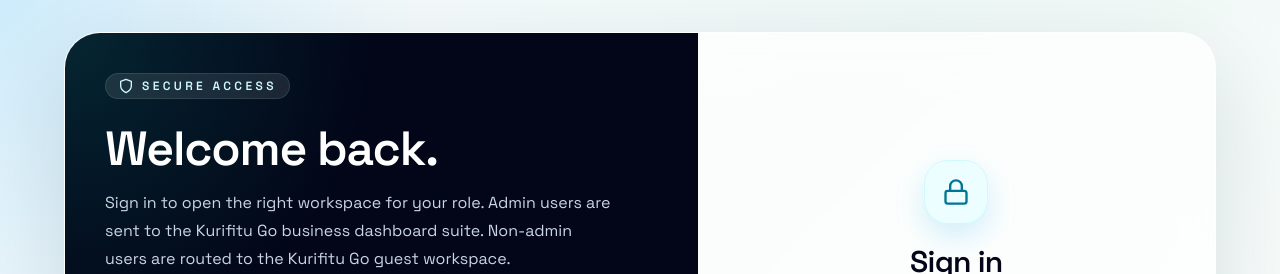
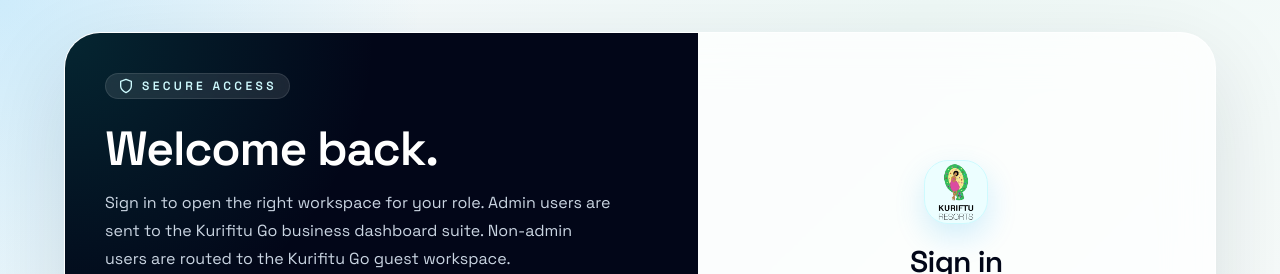
Before and after one commit to beimnetmelese/kurifitu, a React (Vite) app: page / in a window 1280 px wide. Shown: the top 274 px of the page. Built offline with nearby package versions, Linux system fonts and the light colour scheme.

Commit message:
kuriftu logo changed

```diff
--- a/index.html
+++ b/index.html
@@ -3,14 +3,14 @@
 
 <head>
   <meta charset="UTF-8" />
-  <link rel="icon" type="image/svg+xml" href="/vite.svg" />
+  <link rel="icon" type="image/png" href="/src/assets/kuriftu.png" />
   <meta name="viewport" content="width=device-width, initial-scale=1.0" />
   <link rel="preconnect" href="https://fonts.googleapis.com" />
   <link rel="preconnect" href="https://fonts.gstatic.com" crossorigin />
   <link
     href="https://fonts.googleapis.com/css2?family=Sora:wght@400;600;700;800&family=Space+Grotesk:wght@400;500;600;700&display=swap"
     rel="stylesheet" />
-  <title>OpsMind AI | Resort Operations Dashboard</title>
+  <title>Kurifitu Go</title>
 </head>
 
 <body>
--- a/src/App.tsx
+++ b/src/App.tsx
@@ -30,6 +30,7 @@
 import GuestFeedbackPage from "./pages/Feedback";
 import RoomControlsPage from "./pages/RoomControls";
 import MenuSuggestionsPage from "./pages/MenuSuggestions";
+import kuriftuLogo from "./assets/kuriftu.png";
 
 type AppMode = "admin" | "guest";
 
@@ -333,9 +334,11 @@
           <header className="sticky top-4 z-30 mb-6 rounded-[28px] border border-white/80 bg-white/92 px-5 py-4 shadow-[0_20px_60px_rgba(15,23,42,0.08)] backdrop-blur-xl">
             <div className="flex flex-col gap-4 lg:flex-row lg:items-center lg:justify-between">
               <div className="flex items-center gap-3">
-                <div className="flex h-11 w-11 items-center justify-center rounded-2xl bg-gradient-to-br from-cyan-300 to-emerald-500 text-base font-black text-slate-950 shadow-[0_12px_28px_rgba(34,197,94,0.18)]">
-                  G
-                </div>
+                <img
+                  src={kuriftuLogo}
+                  alt="Kuriftu logo"
+                  className="h-11 w-11 rounded-2xl object-cover ring-1 ring-white/70 shadow-[0_12px_28px_rgba(34,197,94,0.18)]"
+                />
                 <div>
                   <p className="text-sm font-semibold text-slate-950">
                     Kurifitu Go Guest
@@ -514,9 +517,11 @@
         <header className="sticky top-4 z-30 mb-6 rounded-[28px] border border-white/80 bg-white/92 px-5 py-4 shadow-[0_20px_60px_rgba(15,23,42,0.08)] backdrop-blur-xl">
           <div className="flex flex-col gap-4 lg:flex-row lg:items-center lg:justify-between">
             <div className="flex items-center gap-3">
-              <div className="flex h-11 w-11 items-center justify-center rounded-2xl bg-gradient-to-br from-lime-300 to-lime-500 text-base font-black text-slate-950 shadow-[0_12px_28px_rgba(132,204,22,0.22)]">
-                A
-              </div>
+              <img
+                src={kuriftuLogo}
+                alt="Kuriftu logo"
+                className="h-11 w-11 rounded-2xl object-cover ring-1 ring-white/70 shadow-[0_12px_28px_rgba(132,204,22,0.22)]"
+              />
               <div>
                 <p className="text-sm font-semibold text-slate-950">
                   Kurifitu Go Admin
--- a/src/components/createAccount.tsx
+++ b/src/components/createAccount.tsx
@@ -8,6 +8,7 @@
   FiMail,
   FiUser,
 } from "react-icons/fi";
+import kuriftuLogo from "../assets/kuriftu.png";
 
 type RegisterPayload = {
   username: string;
@@ -140,6 +141,11 @@
         <div className="relative flex flex-col justify-between overflow-hidden bg-slate-950 px-6 py-8 text-white sm:px-10 sm:py-10">
           <div className="absolute inset-0 bg-[radial-gradient(circle_at_top_left,rgba(56,189,248,0.2),transparent_30%),radial-gradient(circle_at_bottom_right,rgba(16,185,129,0.18),transparent_28%)]" />
           <div className="relative max-w-xl">
+            <img
+              src={kuriftuLogo}
+              alt="Kuriftu logo"
+              className="h-14 w-14 rounded-2xl border border-white/20 object-cover shadow-[0_12px_30px_rgba(8,145,178,0.24)]"
+            />
             <div className="inline-flex items-center gap-2 rounded-full border border-white/10 bg-white/10 px-3 py-1 text-xs font-semibold uppercase tracking-[0.28em] text-cyan-100 backdrop-blur">
               <FiCheckCircle className="h-4 w-4" />
               New Account
--- a/src/components/login.tsx
+++ b/src/components/login.tsx
@@ -1,5 +1,6 @@
 import { useEffect, useState, type ChangeEvent, type FormEvent } from "react";
 import { FiEye, FiEyeOff, FiLock, FiMail, FiShield } from "react-icons/fi";
+import kuriftuLogo from "../assets/kuriftu.png";
 
 type LoginResponse = {
   refresh: string;
@@ -116,9 +117,11 @@
         <div className="flex items-center justify-center px-5 py-8 sm:px-8 lg:px-10">
           <div className="w-full max-w-md">
             <div className="mb-8 text-center">
-              <div className="mx-auto flex h-16 w-16 items-center justify-center rounded-3xl border border-cyan-100 bg-cyan-50 text-cyan-700 shadow-[0_12px_30px_rgba(14,165,233,0.18)]">
-                <FiLock className="h-7 w-7" />
-              </div>
+              <img
+                src={kuriftuLogo}
+                alt="Kuriftu logo"
+                className="mx-auto h-16 w-16 rounded-3xl border border-cyan-100 bg-cyan-50 object-cover shadow-[0_12px_30px_rgba(14,165,233,0.18)]"
+              />
               <h2 className="mt-5 text-3xl font-semibold tracking-tight text-slate-950">
                 Sign in
               </h2>
```
Also changed, not shown: src/assets/kuriftu.png (added), vercel.json (added).
